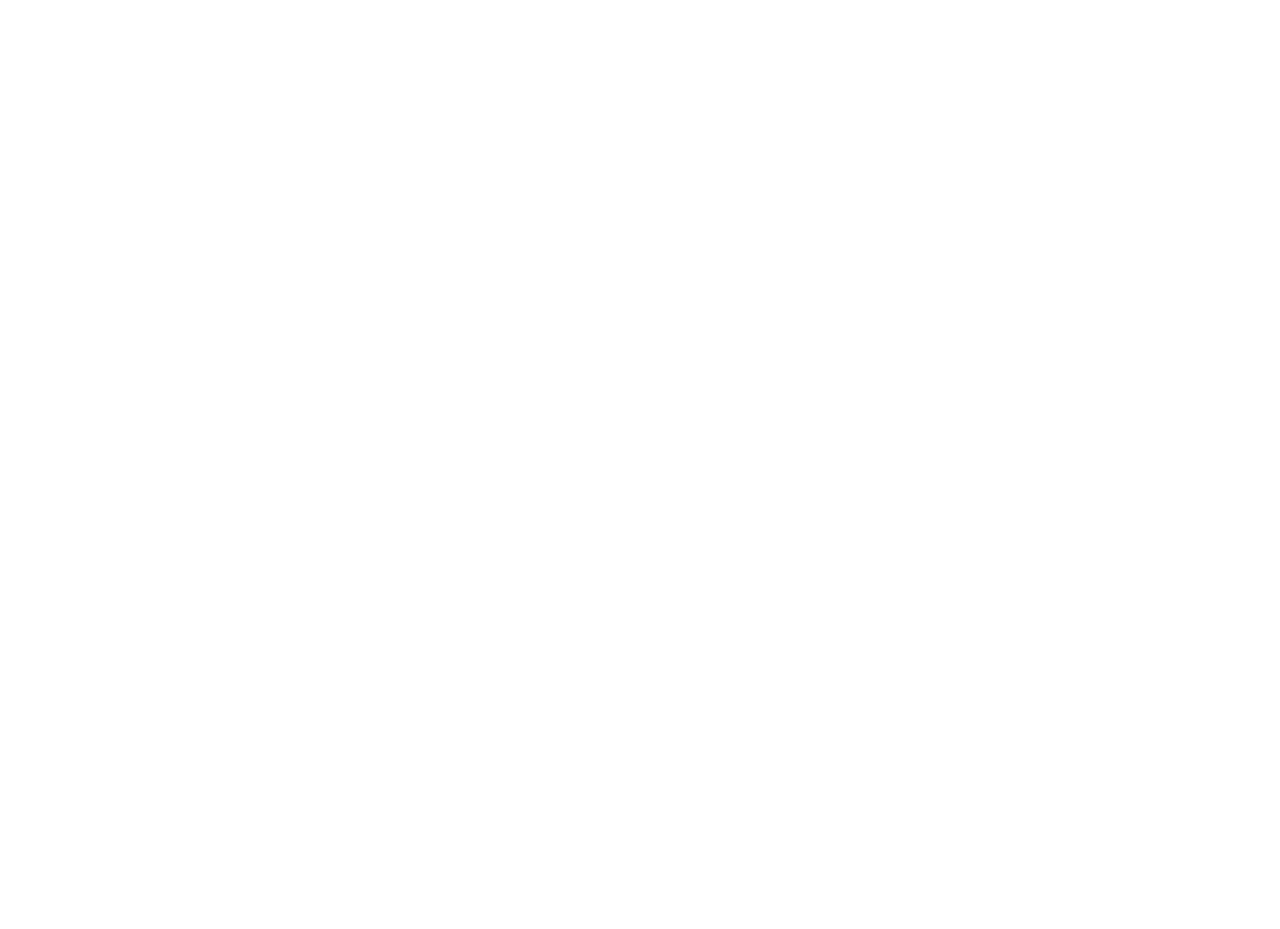
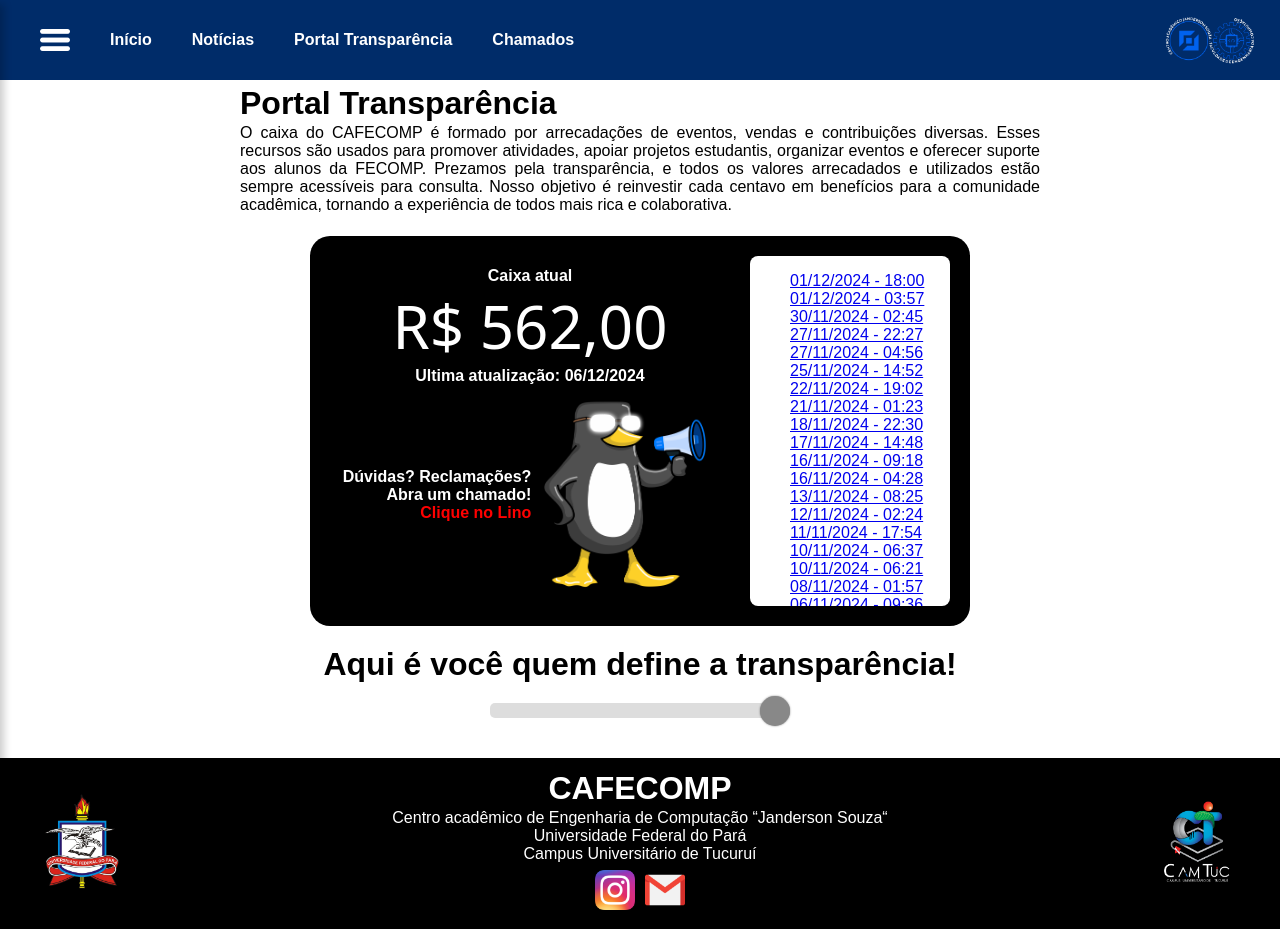
Before and after one commit to williamsdavid5/Sistema-de-gestao-CAFECOMP, a plain HTML site: page templates/portalTransparencia.html in a window 1280 px wide. Before the commit the page ends 800 px from the top, so only its background shows below. Drawn offline with Linux system fonts and the light colour scheme; a web font is replaced by a local one.

Commit message:
tela portal transparencia concluida

```diff
--- a/static/css/global.css
+++ b/static/css/global.css
@@ -152,3 +152,11 @@ p {
     height: auto;
     object-fit: contain;
 }
+
+#conteudo {
+    height: auto;
+    width: 100%;
+    display: flex;
+    flex-direction: column;
+    align-items: center;
+}
--- /dev/null
+++ b/static/css/portalTransparencia.css
@@ -0,0 +1,126 @@
+#textoPortal {
+    padding-top: 85px;
+    width: 800px;
+    height: auto;
+}
+
+#textoPortal p {
+    text-align: justify;
+}
+
+#caixa {
+    width: auto;
+    height: auto;
+    background-color: black;
+    color: white;
+    border-radius: 20px;
+    margin-top: 20px;
+    display: flex;
+    padding: 20px;
+}
+
+#caixa #esquerda {
+    height: auto;
+    width: auto;
+    display: flex;
+    flex-direction: column;
+    align-items: center;
+    justify-content: center;
+}
+
+#caixa #esquerda p,
+h1 {
+    margin: 0;
+}
+
+#caixa #esquerda h1 {
+    font-size: 60px;
+}
+
+#caixa #direita {
+    background-color: white;
+    border-radius: 8px;
+    height: 350px;
+    width: 200px;
+    margin-left: 20px;
+    overflow-y: auto;
+    overflow-x: hidden;
+    display: flex;
+}
+
+#caixa #reclamacoes {
+    width: 400px;
+    height: 200px;
+    margin-top: 10px;
+    display: flex;
+    align-items: center;
+    justify-content: center;
+}
+
+#caixa #reclamacoes img {
+    height: 200px;
+    width: auto;
+    object-fit: contain;
+    margin: 0px 5px;
+}
+
+#caixa #reclamacoes p {
+    text-align: right;
+}
+
+/* Estiliza a barra de rolagem para navegadores baseados em Webkit (Chrome, Edge, etc.) */
+#direita::-webkit-scrollbar {
+    width: 8px;
+}
+
+/* Cor de fundo da barra de rolagem */
+#direita::-webkit-scrollbar-track {
+    background: rgba(0, 0, 0, 0);
+    border-radius: 10px;
+}
+
+/* Cor e estilo do thumb (a parte "arrastável") */
+#direita::-webkit-scrollbar-thumb {
+    background: #888;
+    border-radius: 10px;
+}
+
+/* Estilo ao passar o mouse sobre o thumb */
+#direita::-webkit-scrollbar-thumb:hover {
+    background: #555;
+}
+
+#definirTransparencia {
+    width: 100%;
+    height: auto;
+    margin-top: 20px;
+    display: flex;
+    flex-direction: column;
+    align-items: center;
+    justify-content: center;
+}
+
+#deslizante {
+    -webkit-appearance: none;
+    width: 300px;
+    height: 15px;
+    background: #ddd;
+    border-radius: 5px;
+    outline: none;
+    margin: 20px 0px;
+}
+
+#deslizante::-webkit-slider-thumb {
+    -webkit-appearance: none;
+    appearance: none;
+    width: 30px;
+    height: 30px;
+    background: #888;
+    border-radius: 50%;
+    cursor: pointer;
+    box-shadow: 0 0 2px rgba(0, 0, 0, 0.5);
+}
+
+#deslizante:hover::-webkit-slider-thumb {
+    background: #555;
+}
--- a/static/js/inicio.js
+++ b/static/js/inicio.js
@@ -46,3 +46,9 @@ function resetSlideTimer() {
     clearInterval(slideTimer);
     slideTimer = setInterval(nextSlide, slideInterval);
 }
+
+const botaoVerCaixa = document.getElementById('botaoVerCaixa');
+
+botaoVerCaixa.addEventListener('click', () => {
+    window.location.href = 'portalTransparencia.html'
+});
--- /dev/null
+++ b/static/js/portalTransparencia.js
@@ -0,0 +1,8 @@
+const slider = document.getElementById("deslizante");
+const box = document.getElementById("conteudo");
+
+// Atualiza a opacidade do elemento sempre que o valor do slider mudar
+slider.addEventListener("input", () => {
+    const opacityValue = (slider.value / 100); // Pega o valor do slider
+    box.style.opacity = opacityValue; // Define a opacidade no estilo inline
+});
--- a/templates/noticias.html
+++ b/templates/noticias.html
@@ -123,6 +123,5 @@
 </body>
 
 <script type="module" src="../static/js/global.js"></script>
-<script type="module" src="../static/js/inicio.js"></script>
 
 </html>
--- a/templates/portalTransparencia.html
+++ b/templates/portalTransparencia.html
@@ -0,0 +1,140 @@
+<!DOCTYPE html>
+<html lang="pt-BR">
+
+<head>
+    <meta charset="UTF-8">
+    <meta name="viewport" content="width=device-width, initial-scale=1.0">
+    <title>CAFECOMP-CAMTUC</title>
+    <link rel="icon" href="../static/img/icon.png" type="image/png">
+    <link rel="stylesheet" href="../static/css/portalTransparencia.css">
+    <link rel="stylesheet" href="../static/css/global.css">
+    <link rel="preconnect" href="https://fonts.googleapis.com">
+    <link rel="preconnect" href="https://fonts.gstatic.com" crossorigin>
+    <link
+        href="https://fonts.googleapis.com/css2?family=Train+One&family=Ubuntu:ital,wght@0,300;0,400;0,500;0,700;1,300;1,400;1,500;1,700&display=swap"
+        rel="stylesheet">
+</head>
+
+<body>
+    <!-- Menus lateral e superior -->
+    <div id="menus">
+        <div id="menuSuperior">
+            <img src="../static/img/menuLateralIcon.png" alt="" id="menuLateralIcon" class="imagemBotao show">
+            <a href="inicio.html" class="textoBotao">Início</a>
+            <a href="noticias.html" class="textoBotao">Notícias</a>
+            <a href="portalTransparencia.html" class="textoBotao">Portal Transparência</a>
+            <a href="chamados.html" class="textoBotao">Chamados</a>
+            <img src="../static/img/CAFECOMP-logo.png" alt="" id="cafecompLogo">
+        </div>
+        <div id="menuLateral">
+            <img src="../static/img/menuLateralIcon.png" alt="" id="menuLateralIcon2" class="imagemBotao show">
+            <a href="inicio.html" class="textoBotao">Início</a>
+            <a href="noticias.html" class="textoBotao">Notícias</a>
+            <a href="portalTransparencia.html" class="textoBotao">Portal Transparência</a>
+            <a href="chamados.html" class="textoBotao">Chamados</a>
+            <a href="#" class="textoBotao">Fale Conosco</a>
+            <a href="https://sagitta.ufpa.br/sagitta/index.jsf" class="textoBotao">SAGITTA</a>
+            <a href="https://sigaa.ufpa.br/" class="textoBotao">SIGAA</a>
+            <a href="https://www.camtuc.ufpa.br/" class="textoBotao">CAMTUC</a>
+            <a href="https://ufpa.br/" class="textoBotao">UFPA</a>
+        </div>
+    </div>
+    <!-- Menus lateral e superior -->
+
+
+
+    <div id="conteudo">
+        <div id="textoPortal">
+            <h1>Portal Transparência</h1>
+            <p>O caixa do CAFECOMP é formado por arrecadações de eventos, vendas e contribuições diversas. Esses
+                recursos são usados para promover atividades, apoiar projetos estudantis, organizar eventos e oferecer
+                suporte aos alunos da FECOMP. Prezamos pela transparência, e todos os valores arrecadados e utilizados
+                estão sempre acessíveis para consulta. Nosso objetivo é reinvestir cada centavo em benefícios para a
+                comunidade acadêmica, tornando a experiência de todos mais rica e colaborativa.</p>
+        </div>
+        <div id="caixa">
+            <div id="esquerda">
+                <p class="textBold" id="textoCaixaAtual">Caixa atual</p>
+                <h1 class="train-one-regular" id="valorCaixa">R$ 562,00</h1>
+                <p class="textBold" id="dataCaixa">Ultima atualização: 06/12/2024</p>
+                <div id="reclamacoes">
+                    <p class="textBold">
+                        Dúvidas? Reclamações? <br>
+                        Abra um chamado! <br>
+                        <span style="color: red; font-weight: bold;">Clique no Lino</span> <br>
+                    </p>
+                    <img src="../static/img/linoMegafone.png" alt="" class="imagemBotao">
+                </div>
+            </div>
+            <div id="direita">
+                <ul>
+                    <li><a href="#">01/12/2024 - 18:00</a></li>
+                    <li><a href="#">01/12/2024 - 03:57</a></li>
+                    <li><a href="#">30/11/2024 - 02:45</a></li>
+                    <li><a href="#">27/11/2024 - 22:27</a></li>
+                    <li><a href="#">27/11/2024 - 04:56</a></li>
+                    <li><a href="#">25/11/2024 - 14:52</a></li>
+                    <li><a href="#">22/11/2024 - 19:02</a></li>
+                    <li><a href="#">21/11/2024 - 01:23</a></li>
+                    <li><a href="#">18/11/2024 - 22:30</a></li>
+                    <li><a href="#">17/11/2024 - 14:48</a></li>
+                    <li><a href="#">16/11/2024 - 09:18</a></li>
+                    <li><a href="#">16/11/2024 - 04:28</a></li>
+                    <li><a href="#">13/11/2024 - 08:25</a></li>
+                    <li><a href="#">12/11/2024 - 02:24</a></li>
+                    <li><a href="#">11/11/2024 - 17:54</a></li>
+                    <li><a href="#">10/11/2024 - 06:37</a></li>
+                    <li><a href="#">10/11/2024 - 06:21</a></li>
+                    <li><a href="#">08/11/2024 - 01:57</a></li>
+                    <li><a href="#">06/11/2024 - 09:36</a></li>
+                    <li><a href="#">05/11/2024 - 08:11</a></li>
+                    <li><a href="#">04/11/2024 - 06:49</a></li>
+                    <li><a href="#">03/11/2024 - 15:23</a></li>
+                    <li><a href="#">02/11/2024 - 20:45</a></li>
+                    <li><a href="#">01/11/2024 - 10:30</a></li>
+                    <li><a href="#">31/10/2024 - 23:55</a></li>
+                    <li><a href="#">30/10/2024 - 18:42</a></li>
+                    <li><a href="#">29/10/2024 - 06:15</a></li>
+                    <li><a href="#">28/10/2024 - 14:00</a></li>
+                    <li><a href="#">27/10/2024 - 22:30</a></li>
+                </ul>
+            </div>
+        </div>
+    </div>
+    <div id="definirTransparencia">
+        <h1>Aqui é você quem define a transparência!</h1>
+        <input type="range" name="" id="deslizante" min="0" max="100" value="100">
+    </div>
+
+
+
+    <!-- fim de pagina -->
+    <div id="fimDePagina">
+        <div id="iconeUfpa">
+            <img src="../static/img/ufpaIcon.png" alt="">
+        </div>
+        <div id="texto">
+            <h1>CAFECOMP</h1>
+            <P>Centro acadêmico de Engenharia de Computação “Janderson Souza“
+                <br>Universidade Federal do Pará
+                <br>Campus Universitário de Tucuruí
+            </P>
+            <div id="icons">
+                <a href="https://www.instagram.com/cafecompcamtuc/">
+                    <img src="../static/img/instagram.png" alt="" class="imagemBotao">
+                </a>
+                <a href="mailto:cafecompcamtuc@gmail.com">
+                    <img src="../static/img/gmail.png" alt="" class="imagemBotao">
+                </a>
+            </div>
+        </div>
+        <div id="iconeCamtuc">
+            <img src="../static/img/camtucIcon.png" alt="">
+        </div>
+    </div>
+</body>
+
+<script type="module" src="../static/js/global.js"></script>
+<script type="module" src="../static/js/portalTransparencia.js"></script>
+
+</html>
```
Also changed, not shown: static/css/noticias.css (+0 -8 lines).
